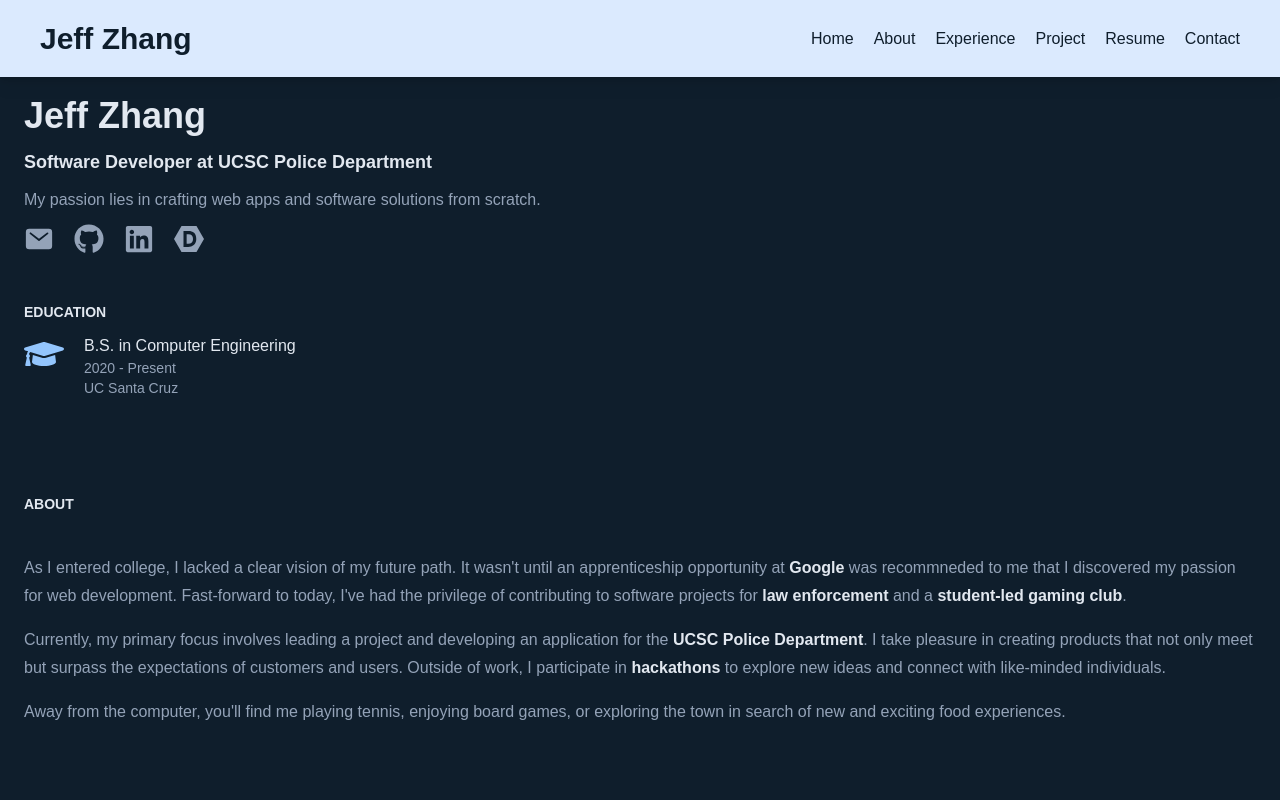
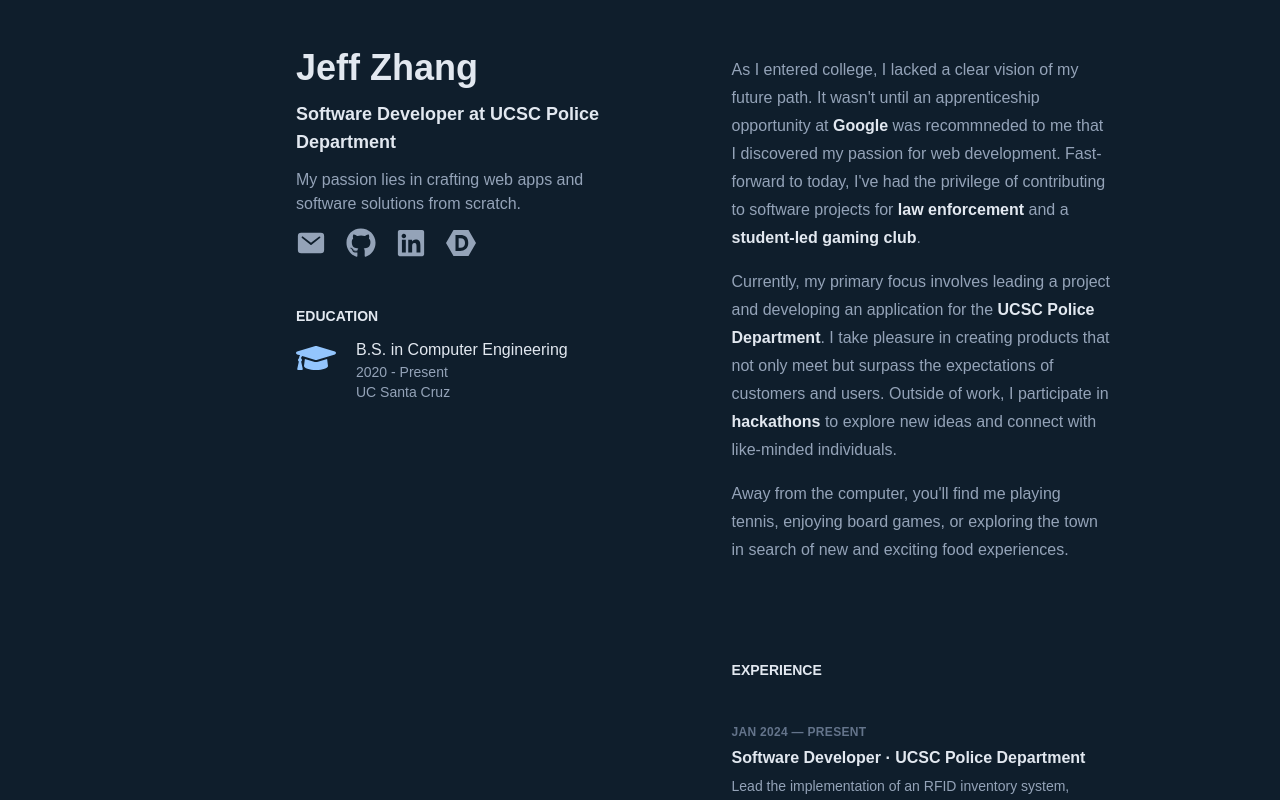
Before and after one commit to Jeffuz/Personal-Portfolio, a React (Create React App) app: page / in a window 1280 px wide. Shown: the top 800 px of the page. Built offline with nearby package versions, Linux system fonts and the light colour scheme.

Commit message:
update responsiveness

```diff
--- a/src/components/about.jsx
+++ b/src/components/about.jsx
@@ -3,7 +3,7 @@ import React from 'react'
 const About = () => {
     return (
         <div>
-            <div id='about_header' className='header'>About</div>
+            <div id='about_header' className='header md:hidden'>About</div>
             <div id='about_content' className='text-slate-400 leading-7 text-md font-medium flex flex-col gap-4'>
                 <div>
                     As I entered college, I lacked a clear vision of my future path. It wasn't until an apprenticeship opportunity at
--- a/src/components/me.jsx
+++ b/src/components/me.jsx
@@ -6,11 +6,13 @@ import { FaGraduationCap } from "react-icons/fa";
 
 const Me = () => {
   return (
-    <div id='home_header' className='flex flex-col gap-3 w-[60%]'>
+    <div id='home_header' className='flex flex-col gap-3'>
       {/* Name */}
-      <div id='user_name' className='text-4xl font-bold text-slate-200'>Jeff Zhang</div>
+      <div id='user_name' className='text-4xl font-bold text-slate-200 w-max'>Jeff Zhang</div>
       {/* Current Position */}
-      <div id='user_current_position' className='text-lg font-semibold text-slate-200'>Software Developer at UCSC Police Department</div>
+      <div id='user_current_position' className='text-lg font-semibold text-slate-200'>
+        Software Developer at UCSC Police Department
+      </div>
       {/*  Slogan */}
       <div id='user_slogan' className='text-slate-400 text-md font-medium'>My passion lies in crafting web apps and software solutions from scratch.</div>
       {/* Social Media Icons */}
@@ -30,7 +32,7 @@ const Me = () => {
       </div>
       <div id='about_header' className='text-slate-200 font-semibold text-sm uppercase mt-9'>Education</div>
       <div id='user_education' className='flex'>
-        <FaGraduationCap size={40} className='mr-5 text-blue-300'/>
+        <FaGraduationCap size={40} className='mr-5 text-blue-300' />
         <div className='flex flex-col '>
           <span className='text-slate-200 text-md font-medium'>B.S. in Computer Engineering</span>
           <span className='text-slate-400 text-sm font-medium'>2020 - Present</span>
--- a/src/components/navbar.jsx
+++ b/src/components/navbar.jsx
@@ -7,7 +7,7 @@ const Navbar = () => {
     let [open, setOpen] = useState(false);
     return (
         <nav className="bg-blue-100 drop-shadow-lg fixed w-full top-0">
-            <div className="bg-blue-100 max-w-7xl mx-auto flex lg:flex-row flex-col lg:justify-between lg:items-center lg:px-10 lg:my-0 lg:py-4 py-2">
+            <div className="bg-blue-100 max-w-7xl mx-auto flex md:hidden lg:flex-row flex-col lg:justify-between lg:items-center lg:px-10 lg:my-0 lg:py-4 py-2">
                 <Link to="/" className="text-[#0f1e2c] font-semibold flex flex-row lg:mx-0 mx-auto">
                     <div className="md:text-[30px] text-[24px]">
                         <ScrollLink
--- a/src/pages/home.js
+++ b/src/pages/home.js
@@ -7,13 +7,15 @@ import Contact from '../components/contact'
 
 const Home = () => {
     return (
-        <>
-            <div className='app_module_format mt-24'><Me /></div>
-            <div className='app_module_format'><About /></div>
-            <div className='app_module_format'><Experience /></div>
-            <div className='app_module_format'><Projects /></div>
-            <div className='app_module_format'><Contact/></div>
-        </>
+        <div className='flex-col md:flex-row flex md:h-screen md:px-20 lg:px-36'>
+            <div className='app_module_format mt-24 md:mt-12 lg:pl-24 xl:pl-32'><Me /></div>
+            <div className='md:overflow-auto lg:pl-12 xl:w-[700px]'>
+                <div className='app_module_format md:mt-14'><About /></div>
+                <div className='app_module_format'><Experience /></div>
+                <div className='app_module_format'><Projects /></div>
+                <div className='app_module_format'><Contact /></div>
+            </div>
+        </div>
     )
 }
 
```
